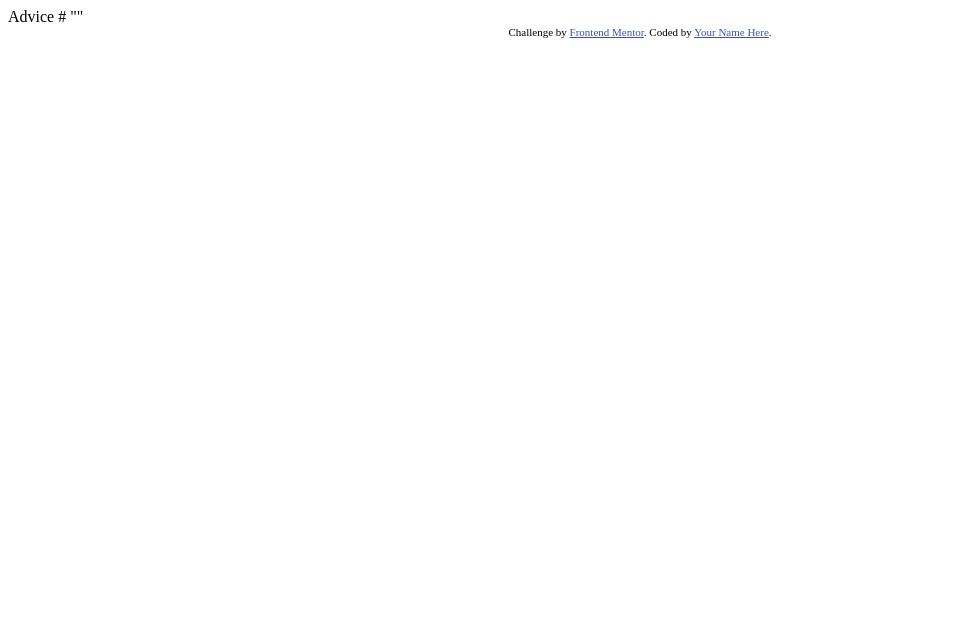
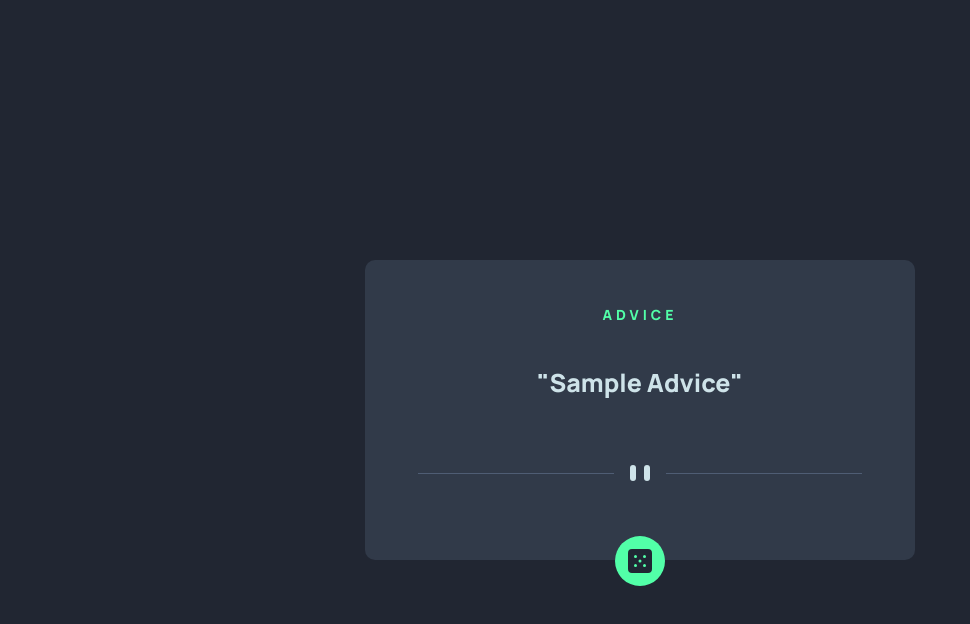
Before and after one commit to mwalecki97/advice-generator-app, a plain HTML site: page index.html in a window 1280 px wide. Shown: the whole page, without its empty margins (0-970 px from the left). Drawn offline with Linux system fonts and the light colour scheme.

Commit message:
second-commit
added API

```diff
--- a/index.html
+++ b/index.html
@@ -2,27 +2,24 @@
 <html lang="en">
 <head>
   <meta charset="UTF-8">
-  <meta name="viewport" content="width=device-width, initial-scale=1.0"> <!-- displays site properly based on user's device -->
-
-  <link rel="icon" type="image/png" sizes="32x32" href="./images/favicon-32x32.png">
-
-  <title>Frontend Mentor | Advice generator app</title>
-
-  <!-- Feel free to remove these styles or customise in your own stylesheet 👍 -->
-  <style>
-    .attribution { font-size: 11px; text-align: center; }
-    .attribution a { color: hsl(228, 45%, 44%); }
-  </style>
+  <meta http-equiv="X-UA-Compatible" content="IE=edge">
+  <meta name="viewport" content="width=device-width, initial-scale=1.0">
+  <title>Document</title>
+  <link rel="stylesheet" href="style.css">
+  <link href="https://fonts.googleapis.com/css2?family=Manrope:wght@800&display=swap" rel="stylesheet">
 </head>
 <body>
 
-  Advice #<!-- Advice ID goes here -->
+  <div class="main">
+    <header id="header">ADVICE</header>
+    <p id="advice">"Sample Advice"</p>
+    <img src="images/pattern-divider-desktop.svg" id="divider">
 
-  "<!-- Advice text goes here -->"
+    <div id="button">
+    <img src="images/icon-dice.svg" id="dice">
+    </div>
+  </div>
 
-  <div class="attribution">
-    Challenge by <a href="https://www.frontendmentor.io?ref=challenge" target="_blank">Frontend Mentor</a>.
-    Coded by <a href="#">Your Name Here</a>.
-  </div>
+
 </body>
 </html>
--- /dev/null
+++ b/style.css
@@ -0,0 +1,47 @@
+body{
+    background-color: #212632;
+    font-family: 'Manrope';
+}
+
+.main{
+    width: 550px;
+    height: 300px;
+    background-color: #313a49;
+    border-radius: 10px;
+    text-align: center;
+    position: fixed;
+    top: 50%;
+    left: 50%;
+    margin-top: -140px;
+    margin-left: -275px;
+}
+
+#header{
+    padding-top: 45px;
+    color: hsl(150, 100%, 66%);
+    letter-spacing: 4px;
+    font-size: 14px;
+}
+
+#advice {
+    font-size: 25px;
+    padding-top: 16px;
+    color: hsl(193, 38%, 86%);
+}
+
+#divider {
+    margin-top: 40px;
+}
+
+#button{
+    width: 50px;
+    height: 50px;
+    margin-top: 50px;
+    background-color: hsl(150, 100%, 66%);
+    margin-left: 250px;
+    border-radius: 100%;
+}
+
+#dice{
+    margin-top: 13px;
+}
```
Also changed, not shown: API/app.js (added, +24 -0 lines), API/controller.js (added, +30 -0 lines), API/models/advicemodel.js (added, +12 -0 lines), API/package.json (added, +26 -0 lines), API/routes.js (added, +10 -0 lines), API/script.js (added), script.js (added), 4 other files.
